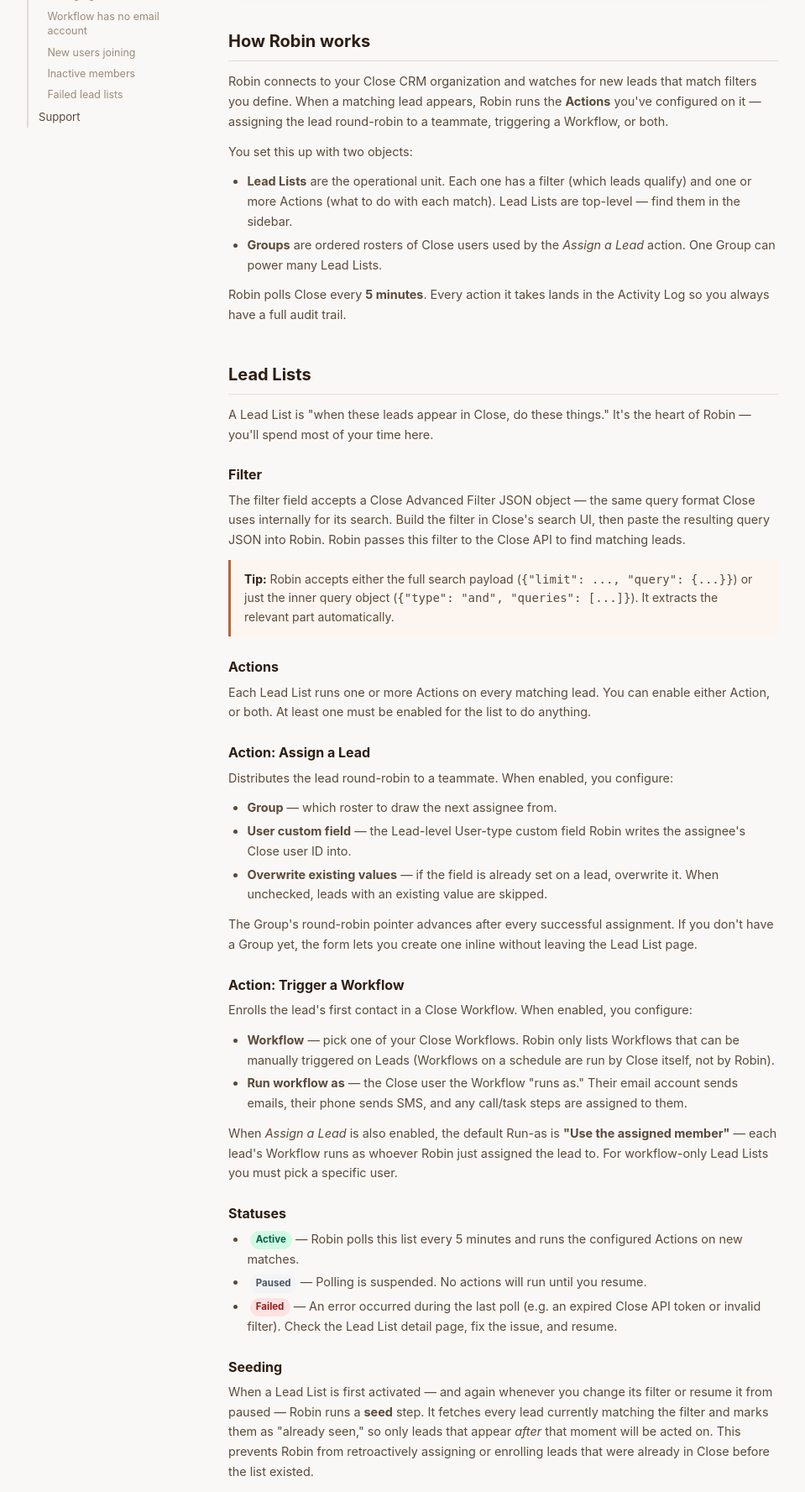
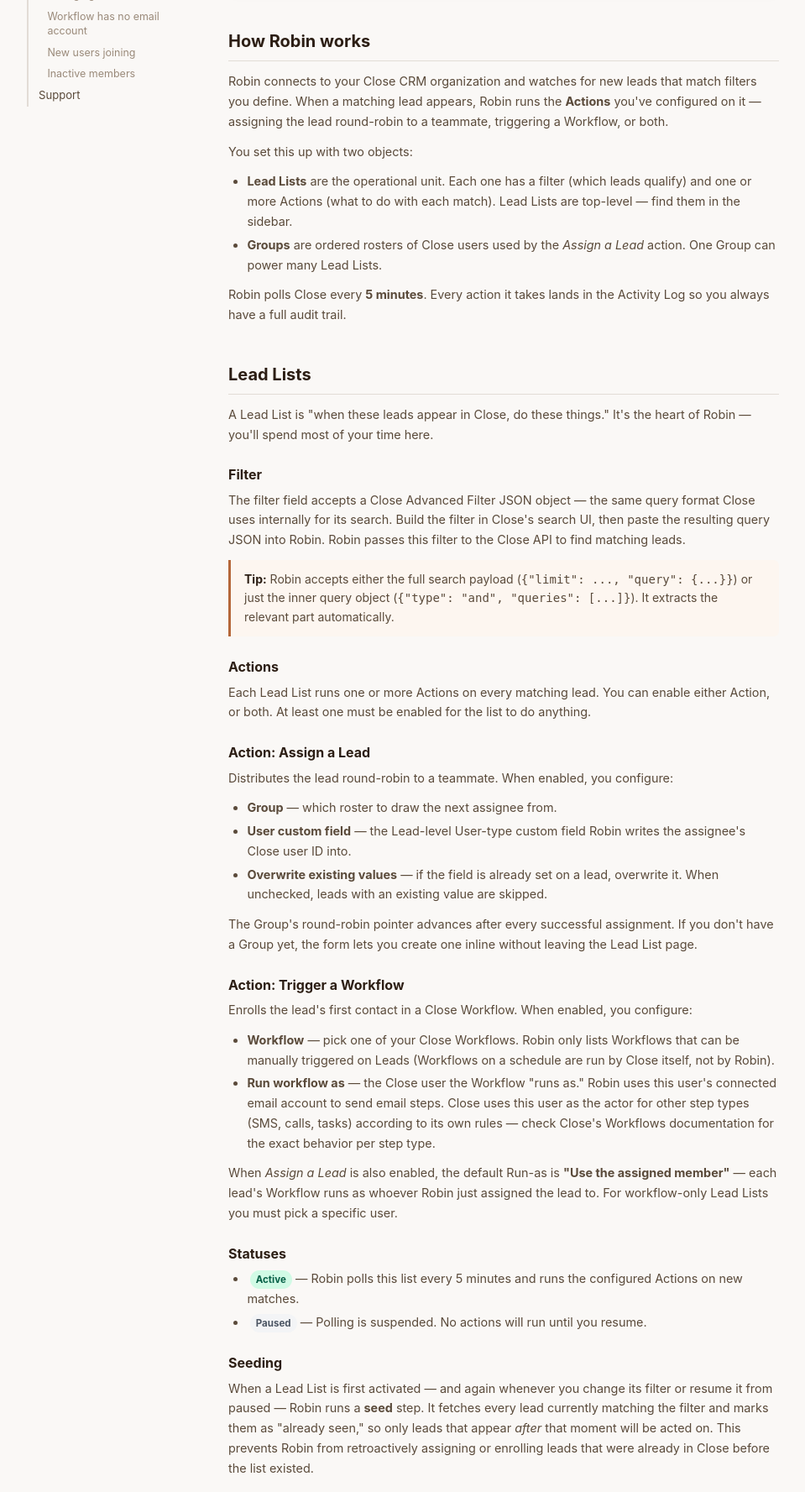
Before and after one commit to nickpersico/robin, a Flask app: page /help in a window 1280 px wide. Shown: the part 662-2439 px from the top of the page at 84% size, without its empty margins (160-1119 px from the left). Run offline with Flask 3, Linux system fonts and the light colour scheme.

Commit message:
Fix super-admin dashboard + tighten doc claims after audit
The super-admin dashboard (added on main in PR #14, not present when the
Lead Lists work was first written) referenced `rotation.queues` and
imported the old `Queue` model — both removed in the previous commit.
Without this fix the /system dashboard would 500 in production.

Also corrected a couple of fabricated claims that crept into the help
docs:
- Removed "Failed" from the Statuses list and its recovery subsection —
  no code path ever sets STATUS_FAILED, so the badge and recovery flow
  don't actually exist.
- Softened the Run-as user copy to only describe what Robin actually
  controls (email sender info passed to /sequence_subscription/). SMS
  and call/task behavior is governed by Close, not by Robin, so the
  earlier wording made an unverified promise.

Co-Authored-By: Claude Opus 4.7 <noreply@anthropic.com>

```diff
--- a/app/routes/admin.py
+++ b/app/routes/admin.py
@@ -42,12 +42,12 @@ def superadmin_required(f):
 def superadmin_dashboard():
     from ..models.organization import Organization
     from ..models.rotation import Rotation
-    from ..models.queue import Queue
+    from ..models.lead_list import LeadList
 
     organizations = Organization.query.order_by(Organization.name).all()
     users = User.query.order_by(User.created_at.desc()).all()
     rotations = Rotation.query.order_by(Rotation.close_org_id, Rotation.name).all()
-    queues = Queue.query.order_by(Queue.created_at.desc()).all()
+    queues = LeadList.query.order_by(LeadList.created_at.desc()).all()
 
     org_map = {o.close_org_id: (o.name or o.close_org_id) for o in organizations}
 
--- a/app/templates/admin/dashboard.html
+++ b/app/templates/admin/dashboard.html
@@ -154,11 +154,11 @@
             <span class="text-muted" style="font-size:.8rem;">({{ active_members | length }} active)</span>
           {% endif %}
         </td>
-        <td>{{ rotation.queues.count() }}</td>
+        <td>{{ rotation.lead_lists.count() }}</td>
         <td class="text-muted">{{ rotation.created_at.strftime('%b %d, %Y') }}</td>
       </tr>
       {# Expand members and lead lists inline #}
-      {% if rotation.members or rotation.queues.count() > 0 %}
+      {% if rotation.members or rotation.lead_lists.count() > 0 %}
       <tr>
         <td colspan="6" style="padding:.5rem .75rem 1rem 2rem; background:var(--border-light);">
           {% if rotation.members %}
@@ -174,7 +174,7 @@
             </span>
           </div>
           {% endif %}
-          {% set qs = rotation.queues.all() %}
+          {% set qs = rotation.lead_lists.all() %}
           {% if qs %}
           <div>
             <span style="font-size:.75rem; font-weight:600; text-transform:uppercase; letter-spacing:.05em; color:var(--text-muted-dark);">Lead Lists</span>
--- a/app/templates/help/index.html
+++ b/app/templates/help/index.html
@@ -161,7 +161,6 @@
     <a href="#edge-run-as-no-email" class="sub">Workflow has no email account</a>
     <a href="#edge-new-users" class="sub">New users joining</a>
     <a href="#edge-inactive-members" class="sub">Inactive members</a>
-    <a href="#edge-failed" class="sub">Failed lead lists</a>
     <a href="#support">Support</a>
   </nav>
 
@@ -260,8 +259,10 @@
         lists Workflows that can be manually triggered on Leads (Workflows on a schedule
         are run by Close itself, not by Robin).</li>
       <li><strong>Run workflow as</strong> — the Close user the Workflow "runs as."
-        Their email account sends emails, their phone sends SMS, and any call/task steps
-        are assigned to them.</li>
+        Robin uses this user's connected email account to send email steps. Close uses
+        this user as the actor for other step types (SMS, calls, tasks) according to its
+        own rules — check Close's Workflows documentation for the exact behavior per
+        step type.</li>
     </ul>
     <p>
       When <em>Assign a Lead</em> is also enabled, the default Run-as is
@@ -274,7 +275,6 @@
     <ul>
       <li><span class="help-badge green">Active</span> — Robin polls this list every 5 minutes and runs the configured Actions on new matches.</li>
       <li><span class="help-badge gray">Paused</span> — Polling is suspended. No actions will run until you resume.</li>
-      <li><span class="help-badge red">Failed</span> — An error occurred during the last poll (e.g. an expired Close API token or invalid filter). Check the Lead List detail page, fix the issue, and resume.</li>
     </ul>
 
     <h3 id="lead-lists-seeding">Seeding</h3>
@@ -504,19 +504,6 @@
       No leads are retroactively redistributed.
     </p>
 
-    <h3 id="edge-failed">Failed Lead Lists</h3>
-    <p>
-      A Lead List enters <span class="help-badge red">Failed</span> state if an unrecoverable
-      error occurs during a poll — most commonly an expired Close API token, an invalid
-      filter, or a Close API outage.
-    </p>
-    <p>To recover:</p>
-    <ol>
-      <li>Check the Lead List detail page for the specific error message.</li>
-      <li>Fix the underlying issue (re-authorize Robin with Close, correct the filter JSON, etc.).</li>
-      <li>Click <strong>Resume</strong> on the Lead List detail page. Robin will re-seed and resume polling.</li>
-    </ol>
-
     {# ── Support ── #}
     <h2 id="support">Support</h2>
     <p>
--- a/app/templates/lead_lists/_action_cards.html
+++ b/app/templates/lead_lists/_action_cards.html
@@ -151,8 +151,7 @@
           {% endfor %}
         </select>
         <p class="text-muted" style="font-size:.82rem; margin:.35rem 0 0;" id="run-as-hint">
-          Emails send from this user's email account, SMS from their phone, and any
-          call/task steps are assigned to them.
+          Email steps send from this user's connected email account in Close.
         </p>
       {% else %}
         <p class="text-muted">Could not load Close users — try reloading.</p>
```
